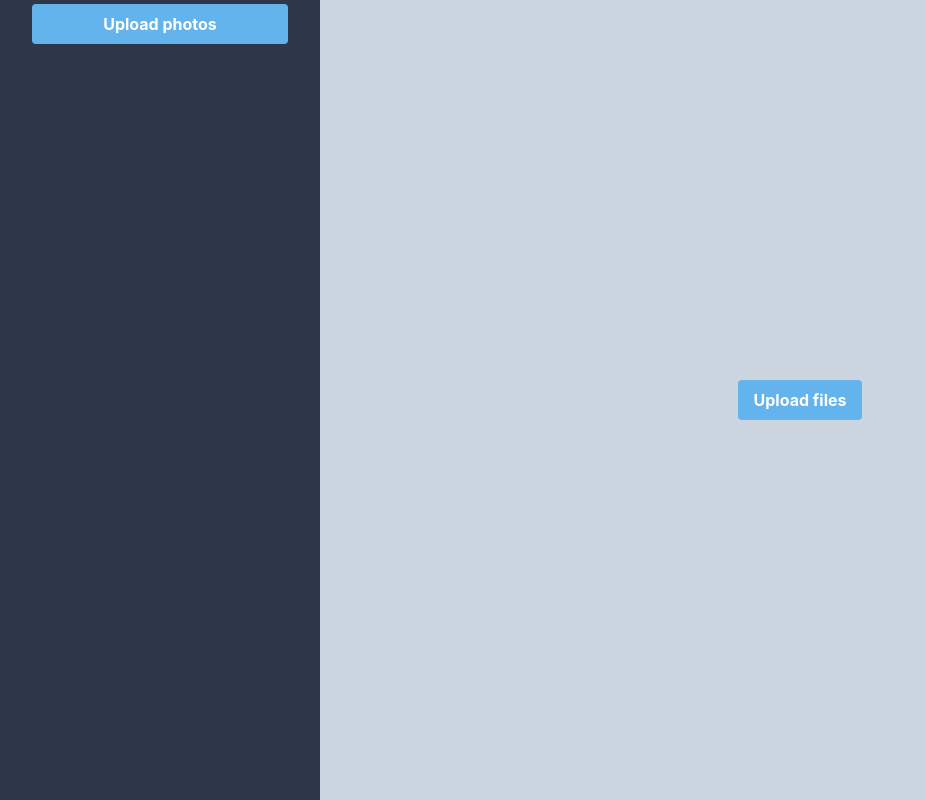
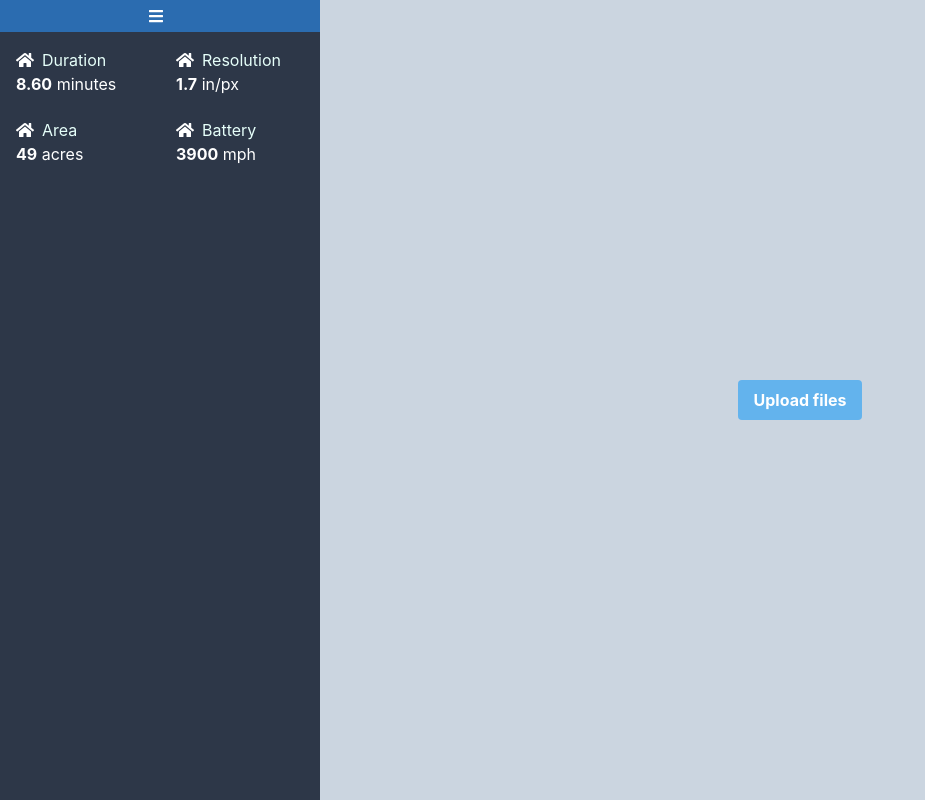
Before and after one commit to DavidGOD228/Fields-Drone-Airmap, a React (Create React App) app: page / in a window 1280 px wide. Shown: the whole page, without its empty margins (0-925 px from the left). Built offline with nearby package versions, Linux system fonts and the light colour scheme.

Commit message:
variables section added

```diff
--- a/package.json
+++ b/package.json
@@ -3,6 +3,9 @@
   "version": "0.1.0",
   "private": true,
   "dependencies": {
+    "@fortawesome/fontawesome-svg-core": "^1.2.24",
+    "@fortawesome/free-solid-svg-icons": "^5.11.1",
+    "@fortawesome/react-fontawesome": "^0.1.4",
     "autoprefixer": "^9.6.1",
     "eslint": "^5.16.0",
     "eslint-config-airbnb": "^18.0.1",
--- a/src/App.js
+++ b/src/App.js
@@ -1,14 +1,32 @@
 import React, { Component } from 'react';
 import Sidebar from './Layout/Sidebar'
 import PhotosGallery from './Layout/PhotosGallery'
+import VariablesBlock from "./VariablesBlock"
+import { FontAwesomeIcon } from '@fortawesome/react-fontawesome'
+import { faBars } from "@fortawesome/free-solid-svg-icons";
 import "./index.css"
 
 class App extends Component {
   render() {
     return (
       <div className="min-h-screen md:flex">
-        <div className="flex content-around flex-none w-full md:max-w-xs bg-gray-800 text-white">
-          <Sidebar />
+        <div className="flex flex-col content-around flex-none w-full md:max-w-xs bg-gray-800 text-white">
+          <Sidebar>
+            <div className="flex flex-col justify-start items-center content-center text-center w-full bg-blue-700 py-2 cursor-pointer">
+              <FontAwesomeIcon className="mr-2" icon={faBars} />
+            </div>
+            {/* <ul className="flex flex-col justify-start content-center text-center w-full">
+              <li className="w-4/5 bg-blue-400 mx-auto my-1 h-10 flex items-center justify-center rounded cursor-pointer click-scale-down">
+                <a href="#" className="text-grey-darker font-bold border-grey-lighter hover:border-purple-light hover:bg-grey-lighter">Upload photos</a>
+              </li>
+            </ul> */}
+            <VariablesBlock vars={[
+              { name: "Duration", val: "8.60", icon: "coffee", measuredIn: "minutes"},
+              { name: "Resolution", val: 1.7, icon: "coffee", measuredIn: "in/px"},
+              { name: "Area", val: 49, icon: "coffee", measuredIn: "acres"},
+              { name: "Battery", val: 3900, icon: "coffee", measuredIn: "mph"}
+            ]} />
+          </Sidebar>
         </div>
         <div className="flex-1 bg-gray-400 text-white">
           <PhotosGallery />
--- a/src/Layout/Sidebar.js
+++ b/src/Layout/Sidebar.js
@@ -1,13 +1,9 @@
 import React, { Component } from 'react'
 
 export default class Sidebar extends Component {
+
   render() {
-    return (
-        <ul className="flex flex-col justify-start content-center text-center w-full">
-          <li className="w-4/5 bg-blue-400 mx-auto my-1 h-10 flex items-center justify-center rounded cursor-pointer click-scale-down">
-            <a href="#" className="text-grey-darker font-bold border-grey-lighter hover:border-purple-light hover:bg-grey-lighter">Upload photos</a>
-          </li>
-        </ul>
-    )
+    const { children } = this.props
+    return children;
   }
 }
--- /dev/null
+++ b/src/VariablesBlock.js
@@ -0,0 +1,28 @@
+import React, { Component } from 'react'
+import { FontAwesomeIcon } from '@fortawesome/react-fontawesome'
+import { faHome } from "@fortawesome/free-solid-svg-icons";
+
+export default class VariablesBlock extends Component {
+
+  componentDidMount() {
+
+  }
+
+  render() {
+    const { vars } = this.props
+    console.log(vars)
+    return (
+      <div className="block grid-block-container">
+        {vars.map(v => (
+          <div className="grid-block-item p-4" key={v.name}>
+            {/* <FontAwesomeIcon icon={["fas", "fa-ad"]} /> */}
+            {/* <FontAwesomeIcon icon={['fas', 'code']} /> */}
+            <FontAwesomeIcon className="mr-2" icon={faHome} />
+            <span className="text-teal-100">{v.name}</span>
+            <p><span className="font-bold">{v.val}</span> {v.measuredIn}</p>
+          </div>
+        ))}
+      </div>
+    )
+  }
+}
--- a/src/styles/index.css
+++ b/src/styles/index.css
@@ -11,3 +11,12 @@
   transition-duration: 0.1s;
 	transform: scale(0.95);
 }
+
+.grid-block-container {
+  display: grid;
+  grid-template-columns: 50% 50%;
+}
+
+.grid-block-item {
+  height: 70px;
+}
```
Also changed, not shown: src/index.css, 1 other file (tests, documents, lock files or other folders).
